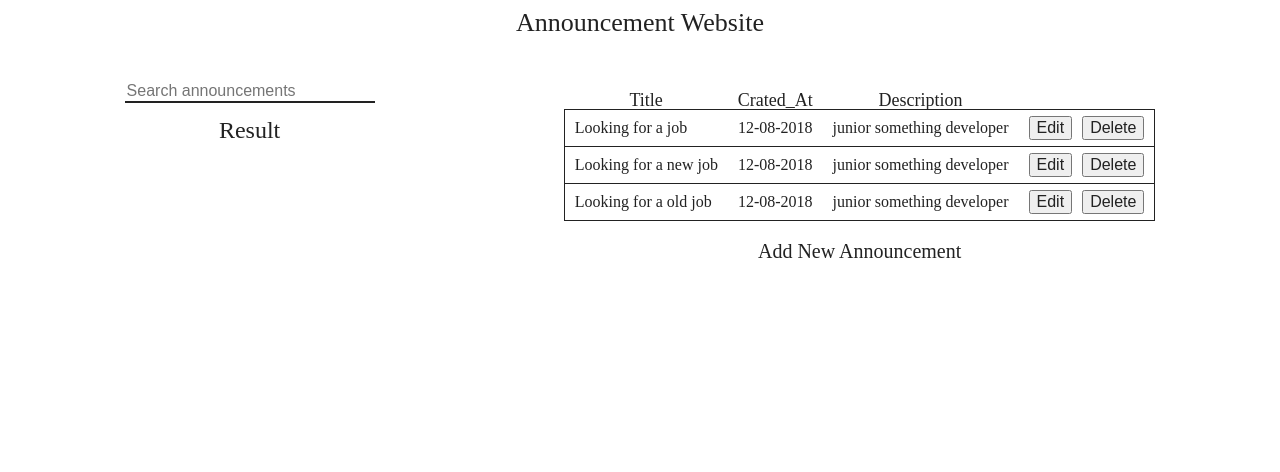
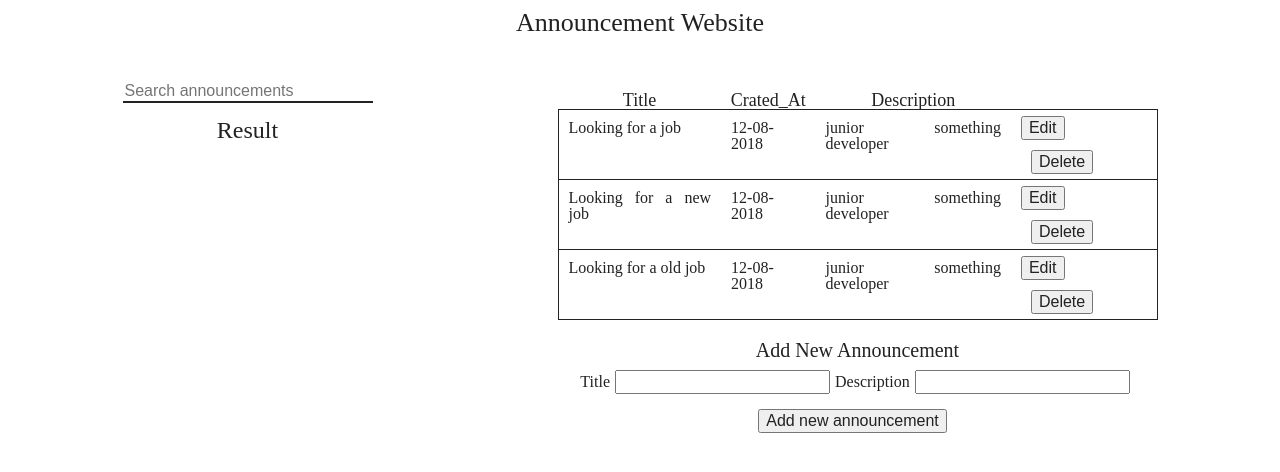
Before and after one commit to horko152/Twitter-Search-React, a React (Create React App) app: page / in a window 1280 px wide. Shown: the top 472 px of the page. Built offline with nearby package versions, Linux system fonts and the light colour scheme.

Commit message:
Not working crud functionality

```diff
--- a/package.json
+++ b/package.json
@@ -7,6 +7,7 @@
     "@testing-library/react": "^9.5.0",
     "@testing-library/user-event": "^7.2.1",
     "express": "^4.17.1",
+    "lodash": "^4.17.19",
     "react": "^16.13.1",
     "react-dom": "^16.13.1",
     "react-scripts": "3.4.1",
@@ -38,6 +39,7 @@
     "@babel/cli": "^7.10.5",
     "@babel/core": "^7.11.1",
     "@babel/node": "^7.10.5",
-    "@babel/preset-env": "^7.11.0"
+    "@babel/preset-env": "^7.11.0",
+    "lodash.debounce": "^4.0.8"
   }
 }
--- /dev/null
+++ b/src/pages/MainComponent/components/AddAnnouncement/index.css
@@ -0,0 +1,13 @@
+form{
+    display: flex;
+    justify-content: center;
+    align-items: center;
+    flex-direction: column;
+    width: 100%;
+}
+form input{
+    margin: 0px 5px;
+}
+.input-container{
+    margin-bottom: 10px;
+}
--- /dev/null
+++ b/src/pages/MainComponent/components/AddAnnouncement/index.js
@@ -0,0 +1,45 @@
+import React, { useState } from 'react';
+import './index.css';
+
+const AddAnnouncement = ({addNewAnnouncement}) => {
+
+    const initialFormState = {id: null, title: '', date: null, description:''}
+    const [announcement, setAnnouncement] = useState(initialFormState);
+
+    const handleInputChange = (event) => {
+        const {name, value} = event.currentTarget
+        setAnnouncement({...announcement, [name]: value})
+    }
+
+    const handleSubmit = event => {
+        event.preventDefault();
+        if(!announcement.title || !announcement.description) return addNewAnnouncement(announcement);
+        console.log(announcement);
+        setAnnouncement(initialFormState);
+    }
+
+    return (
+        <form
+            onSubmit={handleSubmit}>
+            <div className="input-container">
+            <label>Title</label>
+            <input
+                type="text"
+                name="title"
+                value={announcement.title}
+                onChange={handleInputChange}
+            />
+            <label>Description</label>
+            <input
+                type="text"
+                name="description"
+                value={announcement.description}
+                onChange={handleInputChange}
+            />
+            </div>
+            <button>Add new announcement</button>
+        </form>
+    )
+}
+
+export default AddAnnouncement
--- a/src/pages/MainComponent/components/Announcement/index.js
+++ b/src/pages/MainComponent/components/Announcement/index.js
@@ -1,15 +1,20 @@
 import React from 'react';
 import './index.css';
 
-const Announcement = ({announcement}) => {
+const Announcement = ({announcement,deleteAnnouncement,editRow}) => {
+
+    const handleDeleteAnnouncement = ({id}) => {
+        let answer = window.confirm('Are you sure?');
+        if(answer) deleteAnnouncement(id);
+    }
     return (
             <tr key={announcement.id} className="table-row">
                 <td className="announcement-title">{announcement.title}</td>
                 <td className="announcement-date">{announcement.date}</td>
                 <td className="announcement-description">{announcement.description}</td>
                 <td className="button-container">
-                    <button className="button">Edit</button>
-                    <button className="button">Delete</button>
+                    <button className="button" onClick={() => {editRow(announcement)}}>Edit</button>
+                    <button className="button" onClick={() => handleDeleteAnnouncement(announcement.id)}>Delete</button>
                 </td>
             </tr>
     );
--- a/src/pages/MainComponent/components/AnnouncementList/index.js
+++ b/src/pages/MainComponent/components/AnnouncementList/index.js
@@ -3,13 +3,7 @@ import React, {useState} from 'react';
 import Announcement from '../Announcement';
 import './index.css';
 
-const AnnouncementList = () => {
-    const listData = [
-        {id: 1, title: 'Looking for a job', date: '12-08-2018', description: 'junior something developer'},
-        {id: 2, title: 'Looking for a new job', date: '12-08-2018', description: 'junior something developer'},
-        {id: 3, title: 'Looking for a old job', date: '12-08-2018', description: 'junior something developer'}
-    ]
-    const [listOfAnnouncements, setListOfAnnouncements] = useState(listData);
+const AnnouncementList = ({listOfAnnouncements, deleteAnnouncement, editRow}) => {
 
     return (
         <div className="announcement-list">
@@ -23,8 +17,12 @@ const AnnouncementList = () => {
                 </tr>
                 </thead>
                 <tbody>
-            {listOfAnnouncements && listOfAnnouncements.length > 0 && listOfAnnouncements.map(announcement => {
-                return <Announcement announcement={announcement}/>;
+            {listOfAnnouncements?.map(announcement => {
+                return <Announcement
+                    announcement={announcement}
+                    deleteAnnouncement={deleteAnnouncement}
+                    editRow={editRow}
+                />;
             })}
                 </tbody>
             </table>
--- /dev/null
+++ b/src/pages/MainComponent/components/EditAnnouncement/index.css
@@ -0,0 +1,16 @@
+form{
+    display: flex;
+    justify-content: center;
+    align-items: center;
+    flex-direction: column;
+    width: 100%;
+}
+form input{
+    margin: 0px 5px;
+}
+.input-container{
+    margin-bottom: 10px;
+}
+.button-container button:last-child{
+    margin-left: 10px;
+}
--- /dev/null
+++ b/src/pages/MainComponent/components/EditAnnouncement/index.js
@@ -0,0 +1,53 @@
+import React, {useEffect, useState} from 'react'
+import "./index.css"
+
+const EditAnnouncement = ({currentAnnouncement, updateAnnouncement, setEditing, editing}) => {
+
+    const [announcement, setAnnouncement] = useState(currentAnnouncement)
+
+    useEffect(() => {
+        setAnnouncement(currentAnnouncement)
+        console.log(announcement)
+        },[editing])
+    const handleInputChange = event => {
+        const { name, value } = event.target
+        setAnnouncement({ ...announcement, [name]: value })
+    }
+
+    const handleSubmit = event => {
+        event.preventDefault()
+        if (!announcement.title || !announcement.description) return updateAnnouncement(announcement.id, announcement)
+    }
+
+    return (
+        <form onSubmit={handleSubmit}>
+            <div className="input-container">
+            <label>Title</label>
+            <input
+                type="text"
+                name="title"
+                value={announcement.title}
+                onChange={handleInputChange}
+            />
+            <label>Description</label>
+            <input
+                type="text"
+                name="description"
+                value={announcement.description}
+                onChange={handleInputChange}
+            />
+            </div>
+            <div className="button-container">
+            <button>Update announcement</button>
+            <button
+                onClick={() => setEditing(false)}
+                className="button"
+            >
+                Cancel
+            </button>
+            </div>
+        </form>
+    )
+}
+
+export default EditAnnouncement
--- a/src/pages/MainComponent/index.css
+++ b/src/pages/MainComponent/index.css
@@ -31,9 +31,12 @@
     flex-direction: column;
     padding-top: 25px;
 }
-.add-announcement-title{
+.add-announcement-title, .edit-announcement-title{
+    width: 100%;
     display: flex;
     justify-content: center;
+    align-items: center;
     padding-top: 20px;
     font-size: 20px;
+    margin-bottom: 10px;
 }
--- a/src/pages/MainComponent/index.js
+++ b/src/pages/MainComponent/index.js
@@ -1,6 +1,9 @@
 import React, {useState, useEffect} from 'react';
+import _, {debounce} from 'lodash';
 import Input from "../MainComponent/components/Input";
 import AnnouncementList from "../MainComponent/components/AnnouncementList";
+import AddAnnouncement from "./components/AddAnnouncement";
+import EditAnnouncement from "./components/EditAnnouncement";
 
 
 import './index.css';
@@ -9,14 +12,46 @@ const MainComponent = () => {
 
     const [inputValue, setInputValue] = useState();
 
-    useEffect(() => {
-        const delayDebounceFn = setTimeout(() => {
-            console.log(inputValue);
+    const [editing, setEditing] = useState(false);
 
-        }, 3000)
+    const initialFormState = {id: null, title: '', date: null, description:''}
+    const [currentAnnouncement, setCurrentAnnouncement] = useState(initialFormState)
+    const listData = [
+        {id: 1, title: 'Looking for a job', date: '12-08-2018', description: 'junior something developer'},
+        {id: 2, title: 'Looking for a new job', date: '12-08-2018', description: 'junior something developer'},
+        {id: 3, title: 'Looking for a old job', date: '12-08-2018', description: 'junior something developer'}
+    ];
+    const [listOfAnnouncements, setListOfAnnouncements] = useState(listData);
 
-        return () => clearTimeout(delayDebounceFn)
-    }, [inputValue])
+    const newDate = new Date();
+    const addNewAnnouncement = ({announcement}) => {
+        announcement.id = listOfAnnouncements.length + 1;
+        announcement.date = newDate.getDate();
+        setListOfAnnouncements([...listOfAnnouncements, announcement]);
+    }
+
+    const deleteAnnouncement = ({id}) => {
+            setListOfAnnouncements(listOfAnnouncements.filter(announcement => announcement.id !== id))
+    }
+
+    const updateAnnouncement = ({id, updatedAnnouncement}) => {
+        setEditing(false);
+        setListOfAnnouncements(listOfAnnouncements.map(announcement => (announcement.id === id ? updatedAnnouncement : announcement)))
+    }
+
+    const editRow = announcement =>{
+        setEditing(true);
+        setCurrentAnnouncement({id: announcement.id, title: announcement.title, date: announcement.date, description: announcement.description});
+    }
+
+    // useEffect(() => {
+    //     const delayDebounceFn = setTimeout(() => {
+    //         console.log(inputValue);
+    //
+    //     }, 3000)
+    //
+    //     return () => clearTimeout(delayDebounceFn)
+    // }, [inputValue])
 
     return (
         <div className="main">
@@ -31,10 +66,26 @@ const MainComponent = () => {
                 </div>
                 <div className="list-content">
                     <AnnouncementList
-                        // listOfAnnouncement = {listOfAnnouncements}
+                        listOfAnnouncements={listOfAnnouncements}
+                        deleteAnnouncement = {deleteAnnouncement}
+                        editRow={editRow}
                     />
-                    <h3 className="add-announcement-title">Add New Announcement</h3>
-
+                    {editing ? (
+                        <div>
+                        <h3 className="edit-announcement-title">Edit Announcement</h3>
+                        <EditAnnouncement
+                            editting={editing}
+                            setEditing={setEditing}
+                            currentAnnouncement={currentAnnouncement}
+                            updateAnnouncement={updateAnnouncement}
+                        />
+                        </div>
+                    ) : (
+                        <div>
+                        <h3 className="add-announcement-title">Add New Announcement</h3>
+                        <AddAnnouncement addNewAnouncement={addNewAnnouncement}/>
+                        </div>
+                        )}
                 </div>
             </div>
         </div>
```
Also changed, not shown: 1 other file (tests, documents, lock files or other folders).
